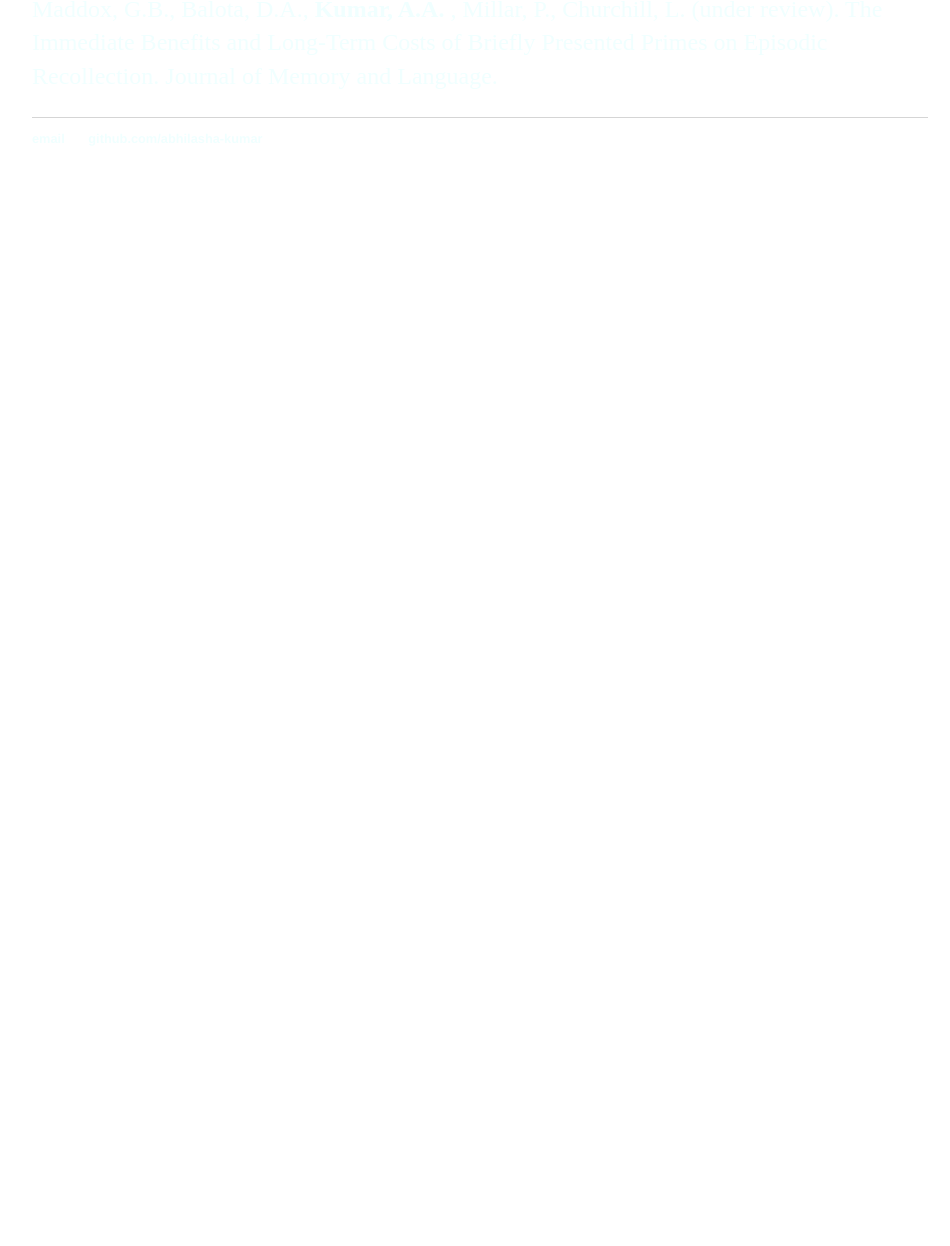
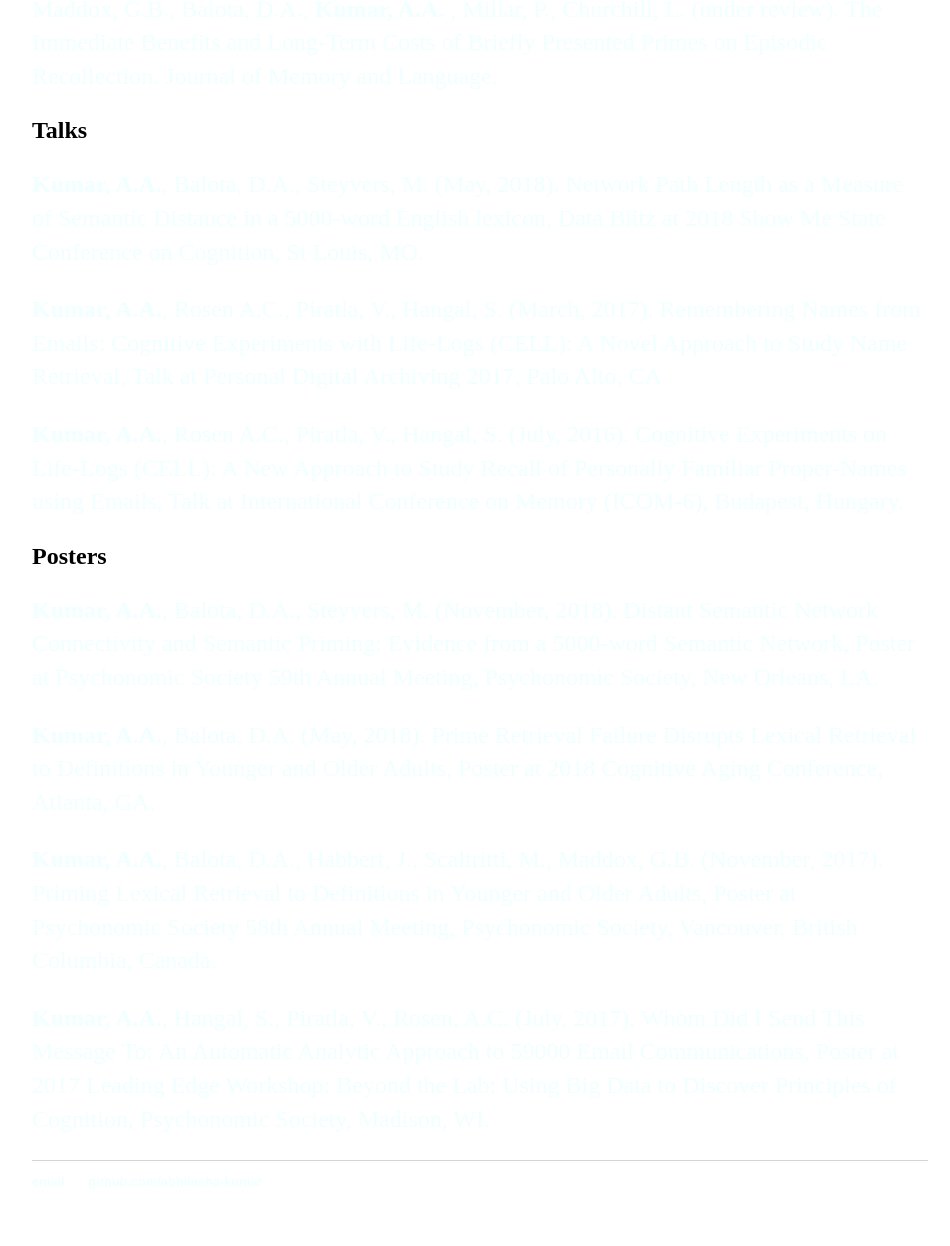
Before and after one commit to abhilasha-kumar/abhilasha-kumar.github.io, a Jekyll site: the page CV/CV.html, which Jekyll copies as it is, in a window 1280 px wide. Shown: the part 473-1719 px from the top of the page, without its empty margins (160-1110 px from the left). Built offline with Jekyll 4.4.1, drawn with Linux system fonts in a browser that asks for light colours; before the commit the page ends 900 px from its top, so only the background shows below that.

Commit message:
Update CV.html

```diff
--- a/CV/CV.html
+++ b/CV/CV.html
@@ -28,6 +28,28 @@
 
 	</div>
 
+<h2>Talks</h2>
+
+	<p><strong>Kumar, A.A.</strong>, Balota, D.A., Steyvers, M. (May, 2018). Network Path Length as a Measure of Semantic Distance in a 5000-word English lexicon, Data Blitz at 2018 Show Me State Conference on Cognition, St Louis, MO.</em>
+
+	<p><strong>Kumar, A.A.</strong>, Rosen A.C., Piratla, V., Hangal, S. (March, 2017). Remembering Names from Emails: Cognitive Experiments with Life-Logs (CELL): A Novel Approach to Study Name Retrieval, Talk at Personal Digital Archiving 2017, Palo Alto, CA</em>
+
+	<p><strong>Kumar, A.A.</strong>, Rosen A.C., Piratla, V., Hangal, S. (July, 2016). Cognitive Experiments on Life-Logs (CELL): A New Approach to Study Recall of Personally Familiar Proper-Names using Emails, Talk at International Conference on Memory (ICOM-6), Budapest, Hungary.</em>
+
+	</div>
+
+<h2>Posters</h2>
+
+	<p><strong>Kumar, A.A.</strong>, Balota, D.A., Steyvers, M. (November, 2018). Distant Semantic Network Connectivity and Semantic Priming: Evidence from a 5000-word Semantic Network, Poster at Psychonomic Society 59th Annual Meeting, Psychonomic Society, New Orleans, LA.</em>
+
+	<p><strong>Kumar, A.A.</strong>, Balota, D.A. (May, 2018). Prime Retrieval Failure Disrupts Lexical Retrieval to Definitions in Younger and Older Adults, Poster at 2018 Cognitive Aging Conference, Atlanta, GA.</em>
+
+	<p><strong>Kumar, A.A.</strong>, Balota, D.A., Habbert, J., Scaltritti, M., Maddox, G.B. (November, 2017). Priming Lexical Retrieval to Definitions in Younger and Older Adults, Poster at Psychonomic Society 58th Annual Meeting, Psychonomic Society, Vancouver, British Columbia, Canada.</em>
+
+	<p><strong>Kumar, A.A.</strong>, Hangal, S., Piratla, V., Rosen, A.C.  (July, 2017). Whom Did I Send This Message To: An Automatic Analytic Approach to 59000 Email Communications, Poster at 2017 Leading Edge Workshop: Beyond the Lab: Using Big Data to Discover Principles of Cognition, Psychonomic Society, Madison, WI.  </em>
+
+	</div>
+
 
 </div>
 
```
